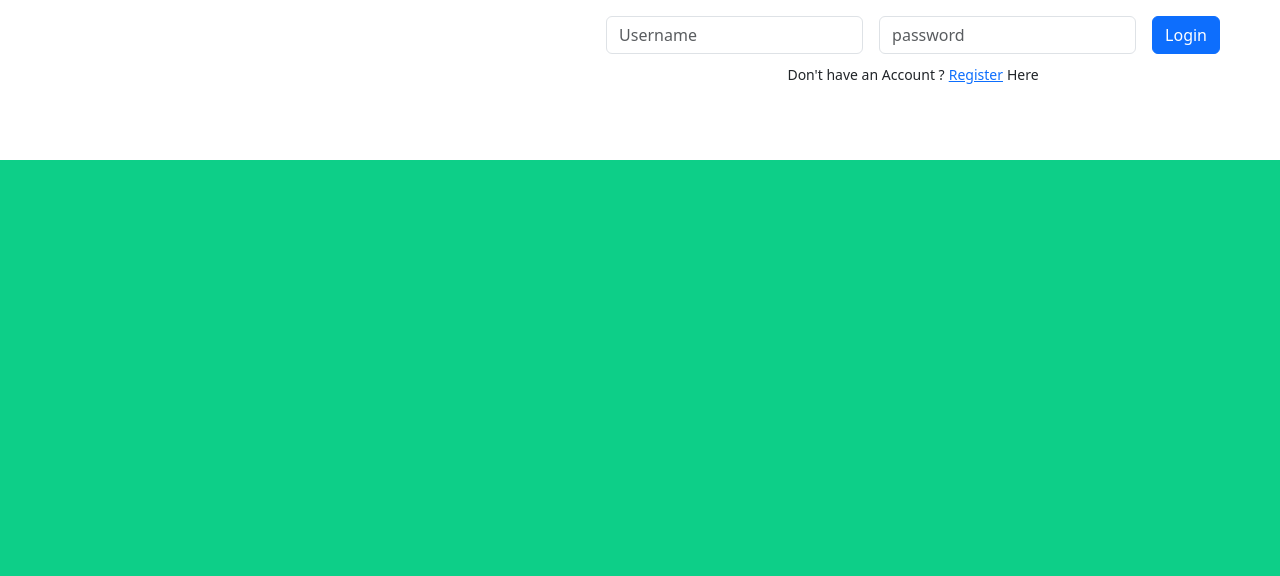
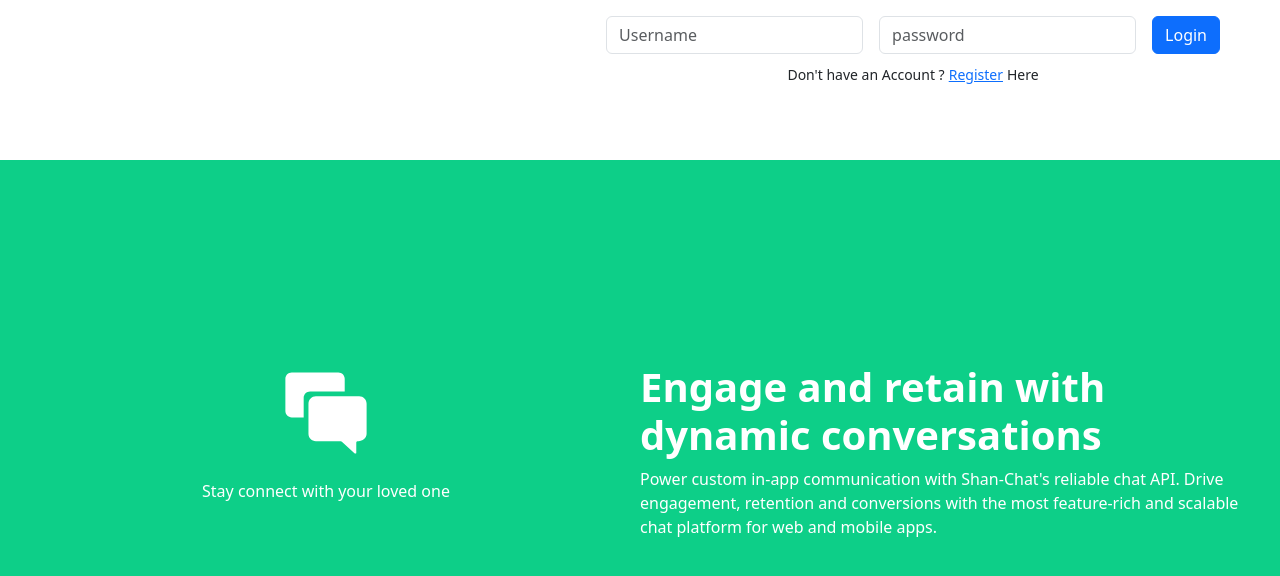
Before and after one commit to shanmugappriyaa/chatApp, a React (Vite) app: page / in a window 1280 px wide. Shown: the top 576 px of the page. Built offline with nearby package versions, Linux system fonts and the light colour scheme; no server answers.

Commit message:
UI fine tunning

```diff
--- a/src/LoginOrRegister.jsx
+++ b/src/LoginOrRegister.jsx
@@ -1,6 +1,7 @@
 import axios from "axios";
 import React, { useContext, useState } from "react";
 import { UserContext } from "./userContext";
+import { IoIosChatboxes } from "react-icons/io";
 
 function LoginOrRegister() {
   const [name, setName] = useState("");
@@ -77,7 +78,23 @@ function LoginOrRegister() {
             </form>
           </div>
         </div>
-        <div className="col-12 max-vh-20"></div>
+        <div className="col-12 max-vh-20 d-flex">
+          <div className="col-6 d-flex flex-column align-items-center">
+            <IoIosChatboxes className="chat-image" />
+            <label className="text-white mt-3">Stay connect with your loved one</label>
+          </div>
+          <div className="col-6 d-flex flex-column align-items-end">
+            <h1 className="text-white fw-bold">
+              {" "}
+              Engage and retain with dynamic conversations
+            </h1>
+            <label className="text-white">
+              Power custom in-app communication with Shan-Chat's reliable chat
+              API. Drive engagement, retention and conversions with the most
+              feature-rich and scalable chat platform for web and mobile apps.
+            </label>
+          </div>
+        </div>
       </div>
     </div>
   );
--- a/src/Persons.jsx
+++ b/src/Persons.jsx
@@ -6,13 +6,22 @@ function Persons({ id, userName, onClick, selected, online }) {
     <div
       key={id}
       onClick={() => onClick(id)}
-      className={"user-icon " + (selected ? "blu" : "")}
+      className={"user-icon card border-0 " + (selected ? "blu" : "")}
     >
-      {selected && <div className="p1"> </div>}
-      <div className="p2">
-        <Avatar online={online} userName={userName.toString()?.toUpperCase()} userId={id} />
-        <span className="ms-3 text-secondary">{userName.toString()?.toUpperCase()}</span>
-      </div>
+        <div className="card-body">
+          {selected && <div className="p1"> </div>}
+          <div className="p2">
+            <Avatar
+              online={online}
+              userName={userName.toString()?.toUpperCase()}
+              userId={id}
+            />
+            <span className="ms-3 text-secondary">
+              {userName.toString()?.toUpperCase()}
+            </span>
+          </div>
+        </div>
+
     </div>
   );
 }
--- a/src/index.css
+++ b/src/index.css
@@ -107,10 +107,10 @@
 }
 .user-icon {
   border-bottom: gray;
-  padding: 2px;
-  gap: 2px;
+  /* padding: 2px;
+  gap: 2px; */
   display: flex;
-  align-items: center;
+  align-items: flex-start;
 }
 .ava-icon {
   text-align: center;
@@ -224,7 +224,7 @@
   border: 2px;
 }
 .blu {
-  background-color: rgb(199, 199, 231);
+  background-color: rgb(230, 244, 246);
 }
 
 .text-left {
@@ -250,3 +250,9 @@
   height: 12px;
   /* background: rgba(0, 0, 0, 0.5); */
 }
+
+.chat-image{
+  color: white;
+  width: 100px;
+  height: 100px;
+}
```
